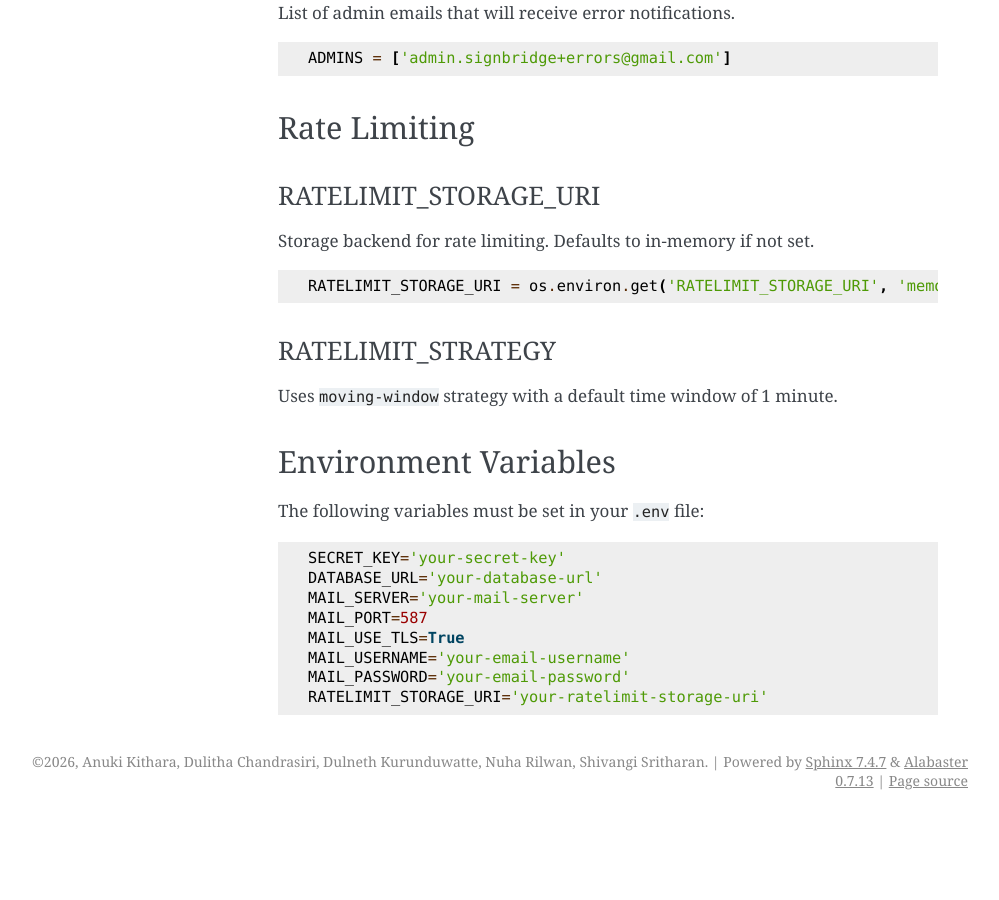
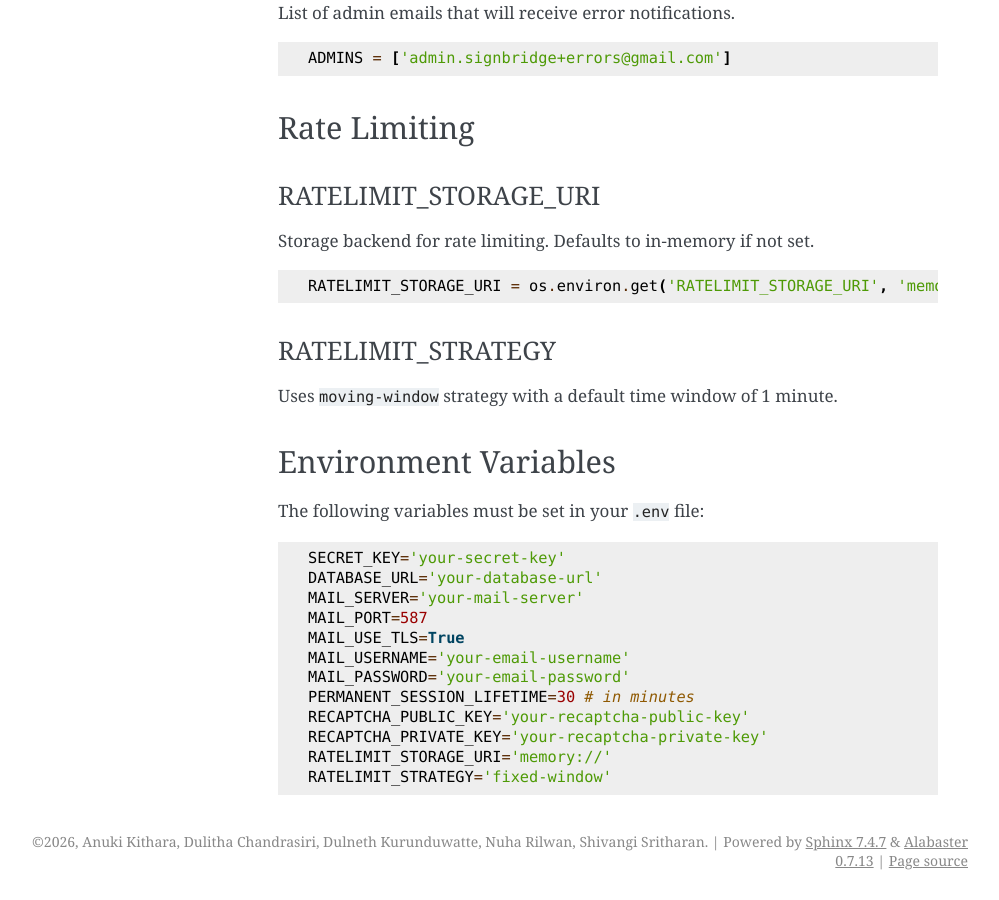
Before and after one commit to nuhaaaaaaa24/SignBridge, a Sphinx documentation site: the page built from docs/source/ref/config.rst, in a window 1280 px wide and 900 px high, scrolled down 1991 px. Shown: the whole window, without its empty margins (142-1141 px from the left). Built offline with Sphinx 7.4.7, drawn with Linux system fonts in a browser that asks for light colours; pages that are not in the unit, such as notebooks, are missing from menus; before the commit the page ends 2811 px from its top, so only the background shows below that.

Commit message:
config update

```diff
--- a/docs/source/ref/config.rst
+++ b/docs/source/ref/config.rst
@@ -127,4 +127,8 @@ The following variables must be set in your ``.env`` file:
     MAIL_USE_TLS=True
     MAIL_USERNAME='your-email-username'
     MAIL_PASSWORD='your-email-password'
-    RATELIMIT_STORAGE_URI='your-ratelimit-storage-uri'
+    PERMANENT_SESSION_LIFETIME=30 # in minutes
+    RECAPTCHA_PUBLIC_KEY='your-recaptcha-public-key'
+    RECAPTCHA_PRIVATE_KEY='your-recaptcha-private-key'
+    RATELIMIT_STORAGE_URI='memory://'
+    RATELIMIT_STRATEGY='fixed-window'
```
Also changed, not shown: 6 other files.
